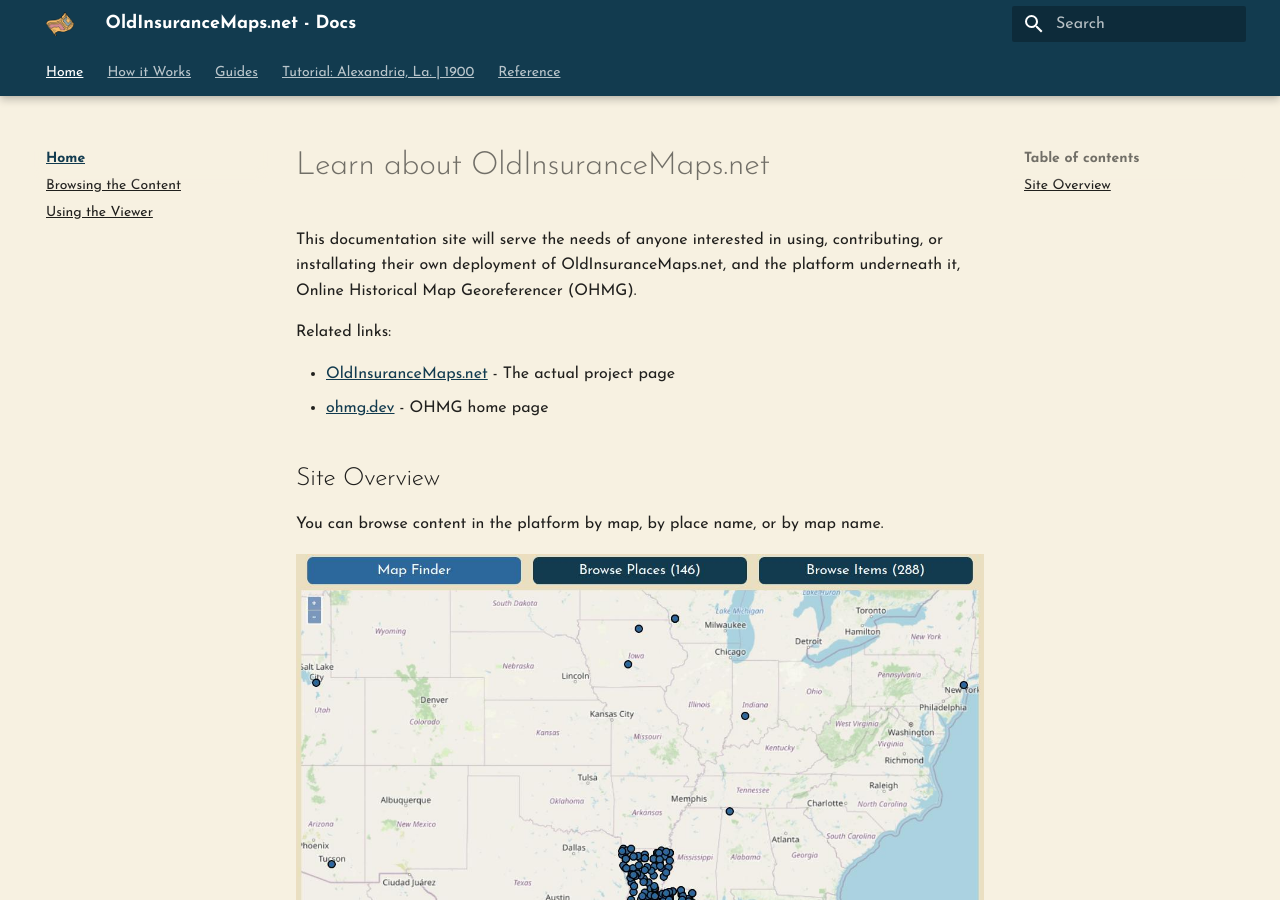
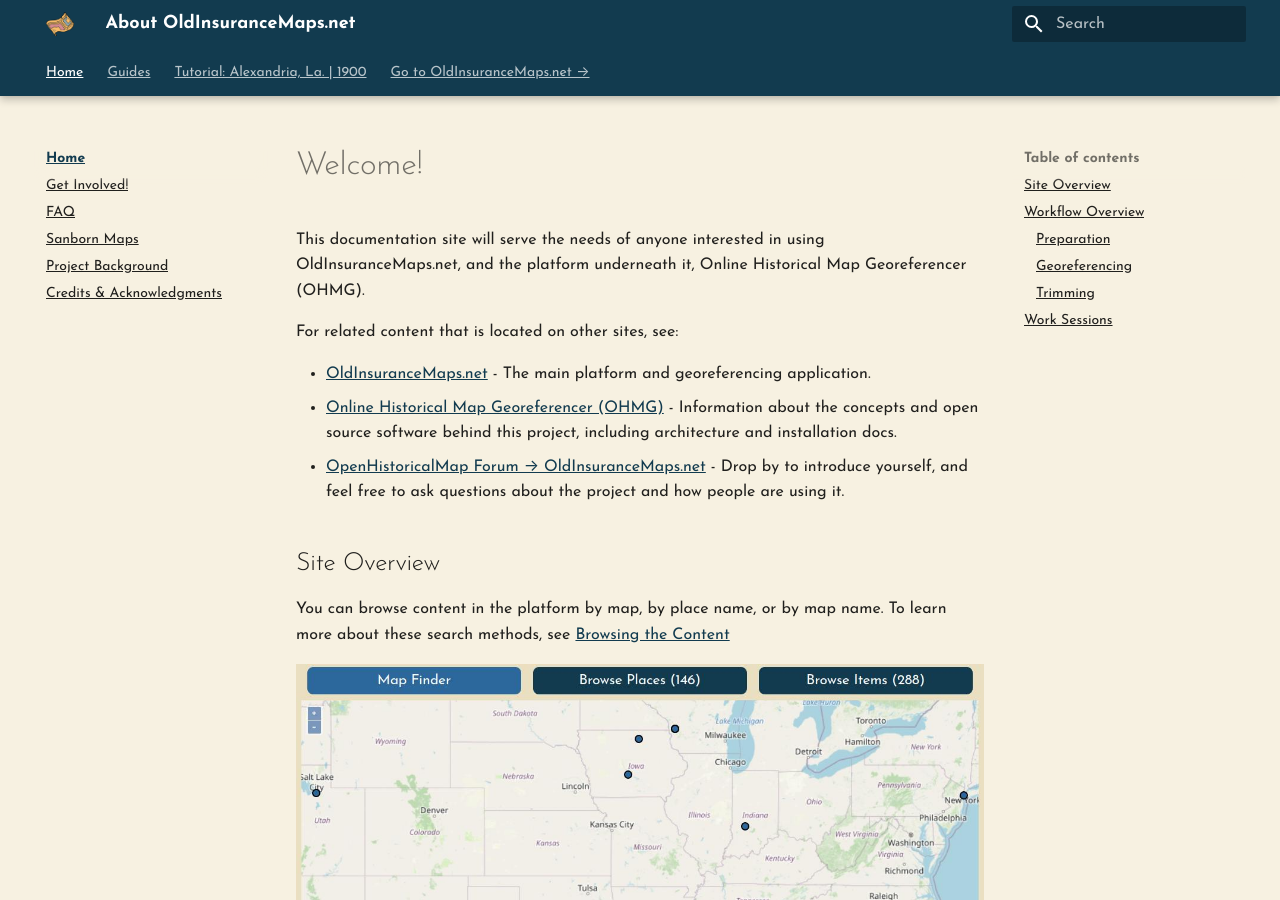
Before and after one commit to ohmg-dev/about-oim, an MkDocs documentation site: the page built from docs/index.md, in a window 1280 px wide and 900 px high. Built offline with MkDocs 1.6.1 and Material for MkDocs 9.7.7, drawn with Linux system fonts in a browser that asks for light colours; some of the changed text lies outside the part shown.

Commit message:
migrate most content from OIM to here

```diff
--- a/docs/index.md
+++ b/docs/index.md
@@ -1,15 +1,16 @@
-# Learn about OldInsuranceMaps.net
+# Welcome!
 
-This documentation site will serve the needs of anyone interested in using, contributing, or installating their own deployment of OldInsuranceMaps.net, and the platform underneath it, Online Historical Map Georeferencer (OHMG).
+This documentation site will serve the needs of anyone interested in using OldInsuranceMaps.net, and the platform underneath it, Online Historical Map Georeferencer (OHMG).
 
-Related links:
+For related content that is located on other sites, see:
 
-- [OldInsuranceMaps.net](https://oldinsurancemaps.net) - The actual project page
-- [ohmg.dev](https://ohmg.dev) - OHMG home page
+- [OldInsuranceMaps.net](https://oldinsurancemaps.net) - The main platform and georeferencing application.
+- [Online Historical Map Georeferencer (OHMG)](https://ohmg.dev) - Information about the concepts and open source software behind this project, including architecture and installation docs.
+- [OpenHistoricalMap Forum &rarr; OldInsuranceMaps.net](https://forum.openhistoricalmap.org/c/oldinsurancemaps/13) - Drop by to introduce yourself, and feel free to ask questions about the project and how people are using it.
 
 ## Site Overview
 
-You can browse content in the platform by map, by place name, or by map name.
+You can browse content in the platform by map, by place name, or by map name. To learn more about these search methods, see [Browsing the Content](./guides/browsing.md)
 
 ![Homepage](_assets/images/browse.jpg)
 
@@ -21,6 +22,38 @@ Each volume's summary page also lists the progress and georeferencing stage of e
 
 ![Volume Summary - Georeferencing Overview](_assets/images/vsummary2-031922.jpg)
 
-Finally, each resource itself has it's own page, showing a complete lineage of the work that has been performed on it by various users.
+Finally, each resource itself has its own page, showing a complete lineage of the work that has been performed on it by various users.
 
 ![Alexandria, La, 1900, p1 [2]](_assets/images/example-resource-alex-1900.jpg)
+
+## Workflow Overview
+
+The georeferencing process generally consists of three operations, each with their own browser interface.
+
+### Preparation
+
+Document preparation (sometimes they must be split into multiple pieces):
+
+![Splitting interface](_assets/images/example-split-alex-1900.jpg)
+
+Learn more in [this guide](./guides/preparation.md).
+
+### Georeferencing
+
+Ground control point creation (these are used to warp the document into a geotiff):
+
+![Georeferencing interface](_assets/images/example-georef-alex-1900.jpg)
+
+Learn more in [this guide](./guides/georeferencing.md).
+
+### Trimming
+
+And a "multimask" that allows a volume's sheets to be trimmed *en masse*, a quick way to create a seamless mosaic from overlapping sheets:
+
+![Trimming interface](_assets/images/example-multimask-alex-1900.jpg)
+
+Learn more in [this guide](./guides/trimmings.md).
+
+## Work Sessions
+
+All user input is tracked through registered accounts, which allows for a comprehensive understanding of user engagement and participation, as well as a complete database of all input georeferencing information, like ground control points, masks, etc.
--- a/mkdocs.yml
+++ b/mkdocs.yml
@@ -1,4 +1,4 @@
-site_name: OldInsuranceMaps.net - Docs
+site_name: About OldInsuranceMaps.net
 site_url: https://oldinsurancemaps.net
 site_dir: .docs
 extra_css:
@@ -15,6 +15,7 @@ plugins:
       auto_caption: true
 theme:
   name: material
+  custom_dir: overrides
   palette:
     primary: custom
     # accent: custom
@@ -31,16 +32,17 @@ theme:
 nav:
   - Home:
     - 'index.md'
-    - 'browsing.md'
-    - 'viewer.md'
-  - How it Works:
-    - overview.md
+    - 'community.md'
+    - 'faq.md'
+    - 'sanborn-maps.md'
+    - 'background.md'
+    - 'credits.md'
   - Guides:
     - 'guides/index.md'
+    - 'guides/browsing.md'
+    - 'guides/viewer.md'
     - 'guides/preparation.md'
     - 'guides/georeferencing.md'
     - 'guides/trimming.md'
   - 'tutorial.md'
-  - Reference:
-    - 'reference/architecture.md'
-    - 'reference/installation.md'
+  - Go to OldInsuranceMaps.net &rarr;: 'https://oldinsurancemaps.net'
--- /dev/null
+++ b/overrides/main.html
@@ -0,0 +1,6 @@
+{% extends "base.html" %}
+
+{% block extrahead %}
+<script defer data-domain="about.oldinsurancemaps.net" src="https://plausible.io/js/script.js"></script>
+<script defer data-domain="docs.oldinsurancemaps.net" src="https://plausible.io/js/script.js"></script>
+{% endblock %}
```
Also changed, not shown: docs/background.md (added, +39 -0 lines), docs/community.md (added, +17 -0 lines), docs/credits.md (added, +24 -0 lines), docs/faq.md (added, +45 -0 lines), docs/guides/browsing.md (renamed from docs/browsing.md, +3 -3 lines), docs/guides/index.md (+1 -1 lines), docs/guides/viewer.md (renamed from docs/viewer.md, +2 -2 lines), docs/overview.md (deleted, +0 -23 lines), docs/sanborn-maps.md (added, +38 -0 lines), docs/_assets/images/lineage.png (added).
